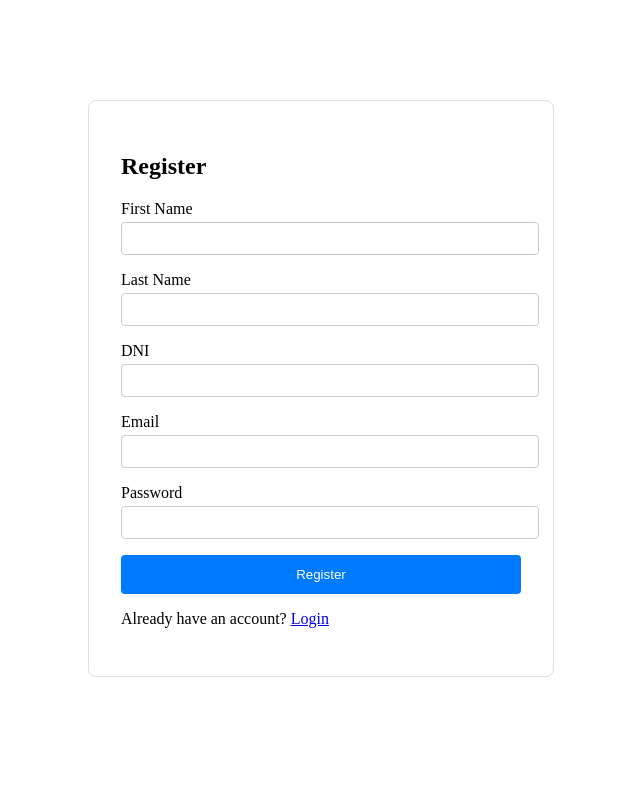
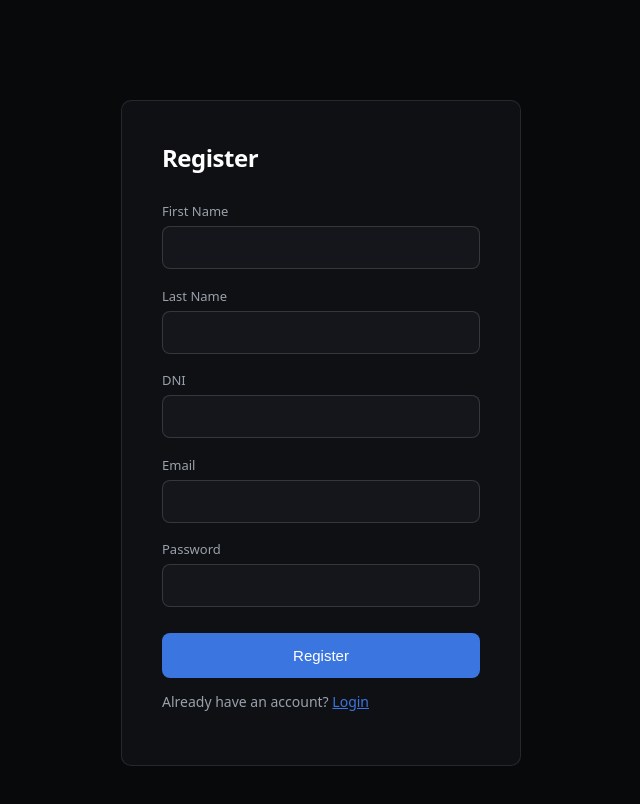
Before and after one commit to bakaruu/user-management-frontend, an Angular app: page /register in a window 1280 px wide. Shown: the top 804 px of the page, without its empty margins (319-959 px from the left). Built offline with nearby package versions, Linux system fonts and the light colour scheme.

Commit message:
Apply dark theme across all pages, fix table layout shift, action alignment, and error handling

```diff
--- a/src/app/components/admin/dashboard/dashboard.component.css
+++ b/src/app/components/admin/dashboard/dashboard.component.css
@@ -1,48 +1,118 @@
 .dashboard-container {
   max-width: 900px;
-  margin: 50px auto;
-  padding: 2rem;
+  margin: 60px auto;
+  padding: clamp(24px, 4vw, 40px);
+  background: #0e1014;
+  border: 1px solid rgba(255, 255, 255, 0.1);
+  border-radius: 10px;
 }
 
 .header {
   display: flex;
   justify-content: space-between;
   align-items: center;
-  margin-bottom: 1.5rem;
+  margin-bottom: 28px;
+}
+
+.header h2 {
+  margin: 0;
+  font-size: 24px;
+  font-weight: 600;
+  letter-spacing: -0.02em;
+  color: #fff;
 }
 
 table {
   width: 100%;
   border-collapse: collapse;
+  table-layout: fixed;
 }
 
+th:nth-child(1) { width: 18%; }
+th:nth-child(2) { width: 24%; }
+th:nth-child(3) { width: 12%; }
+th:nth-child(4) { width: 9%; }
+th:nth-child(5) { width: 12%; }
+th:nth-child(6) { width: 25%; }
+
 th, td {
-  padding: 0.75rem;
+  padding: 14px 12px;
   text-align: left;
-  border-bottom: 1px solid #ddd;
+}
+
+th:last-child {
+  text-align: right;
+}
+
+td:last-child {
+  padding-right: 0;
 }
 
 th {
-  background: #f5f5f5;
-  font-weight: bold;
+  font-size: 12px;
+  font-weight: 600;
+  letter-spacing: 0.04em;
+  text-transform: uppercase;
+  color: #9aa1ab;
+  border-bottom: 1px solid rgba(255, 255, 255, 0.14);
+}
+
+td {
+  font-size: 14px;
+  color: #c3c8d0;
+  border-bottom: 1px solid rgba(255, 255, 255, 0.08);
+  overflow: hidden;
+  text-overflow: ellipsis;
+  white-space: nowrap;
+}
+
+tbody tr:hover {
+  background: rgba(255, 255, 255, 0.02);
+}
+
+.actions {
+  display: flex;
+  justify-content: flex-end;
+  gap: 8px;
 }
 
 button {
-  padding: 0.4rem 0.75rem;
-  border: none;
-  border-radius: 4px;
+  padding: 8px 16px;
+  border-radius: 6px;
   cursor: pointer;
-  margin-right: 0.5rem;
+  font-size: 13px;
+  font-family: inherit;
+  border: 1px solid rgba(255, 255, 255, 0.16);
+  background: transparent;
+  color: #e7e9ec;
+}
+
+button:hover {
+  border-color: rgba(255, 255, 255, 0.4);
 }
 
 .logout-btn {
-  background: #dc3545;
-  color: white;
+  border: 1px solid rgba(248, 113, 113, 0.35);
+  background: rgba(248, 113, 113, 0.08);
+  color: #f87171;
+}
+
+.logout-btn:hover {
+  background: rgba(248, 113, 113, 0.15);
+  border-color: rgba(248, 113, 113, 0.5);
 }
 
 .delete-btn {
-  background: #dc3545;
-  color: white;
+  border: 1px solid rgba(248, 113, 113, 0.35);
+  background: rgba(248, 113, 113, 0.08);
+  color: #f87171;
 }
 
-.error { color: red; }
+.delete-btn:hover {
+  background: rgba(248, 113, 113, 0.15);
+  border-color: rgba(248, 113, 113, 0.5);
+}
+
+.error {
+  color: #f87171;
+}
--- a/src/app/components/admin/dashboard/dashboard.component.html
+++ b/src/app/components/admin/dashboard/dashboard.component.html
@@ -26,10 +26,12 @@
         <td>{{ user.role }}</td>
         <td>{{ user.status }}</td>
         <td>
-          <button (click)="changeStatus(user)">
-            {{ user.status === 'ACTIVE' ? 'Suspend' : 'Activate' }}
-          </button>
-          <button (click)="deleteUser(user)" class="delete-btn">Delete</button>
+          <div class="actions">
+            <button (click)="changeStatus(user)">
+              {{ user.status === 'ACTIVE' ? 'Suspend' : 'Activate' }}
+            </button>
+            <button (click)="deleteUser(user)" class="delete-btn">Delete</button>
+          </div>
         </td>
       </tr>
     </tbody>
--- a/src/app/components/admin/dashboard/dashboard.component.ts
+++ b/src/app/components/admin/dashboard/dashboard.component.ts
@@ -20,6 +20,7 @@ export class DashboardComponent implements OnInit {
   users: User[] = [];
   errorMessage: string = '';
   loading: boolean = false;
+  private errorTimeout: any;
 
   ngOnInit(): void {
     this.loadUsers();
@@ -33,7 +34,7 @@ export class DashboardComponent implements OnInit {
         this.loading = false;
       },
       error: () => {
-        this.errorMessage = 'Failed to load users';
+        this.showError('Failed to load users');
         this.loading = false;
       }
     });
@@ -42,22 +43,36 @@ export class DashboardComponent implements OnInit {
   changeStatus(user: User): void {
     const newStatus = user.status === 'ACTIVE' ? 'SUSPENDED' : 'ACTIVE';
     this.userService.changeUserStatus(user.id, newStatus).subscribe({
-      next: () => this.loadUsers(),
-      error: (err: any) => this.errorMessage = err.error?.message || 'Failed to change status'
+      next: () => {
+        user.status = newStatus;
+        this.errorMessage = '';
+      },
+      error: (err: any) => this.showError(err.error?.message || 'Failed to change status')
     });
   }
 
   deleteUser(user: User): void {
     if (user.role === 'ADMIN') {
-    this.errorMessage = 'Cannot delete an admin account';
+      this.showError('Cannot delete an admin account');
       return;
     }
     if (confirm('Are you sure you want to delete this user?')) {
       this.userService.deleteUser(user.id).subscribe({
-      next: () => this.loadUsers(),
-      error: (err: any) => this.errorMessage = err.error?.message || 'Failed to delete user'
+        next: () => {
+          this.users = this.users.filter(u => u.id !== user.id);
+          this.errorMessage = '';
+        },
+        error: (err: any) => this.showError(err.error?.message || 'Failed to delete user')
       });
     }
+  }
+
+  private showError(message: string): void {
+    this.errorMessage = message;
+    clearTimeout(this.errorTimeout);
+    this.errorTimeout = setTimeout(() => {
+      this.errorMessage = '';
+    }, 4000);
   }
 
   logout(): void {
--- a/src/app/components/auth/login/login.component.css
+++ b/src/app/components/auth/login/login.component.css
@@ -1,42 +1,82 @@
 .login-container {
   max-width: 400px;
   margin: 100px auto;
-  padding: 2rem;
-  border: 1px solid #ddd;
-  border-radius: 8px;
+  padding: clamp(24px, 4vw, 40px);
+  background: #0e1014;
+  border: 1px solid rgba(255, 255, 255, 0.1);
+  border-radius: 10px;
+  color: #c3c8d0;
+  font-family: system-ui, -apple-system, sans-serif;
+}
+
+h2 {
+  margin: 0 0 28px;
+  font-size: 24px;
+  font-weight: 600;
+  letter-spacing: -0.02em;
+  color: #fff;
 }
 
 form div {
-  margin-bottom: 1rem;
+  margin-bottom: 1.1rem;
 }
 
 label {
   display: block;
-  margin-bottom: 0.25rem;
+  margin-bottom: 6px;
+  font-size: 13px;
+  color: #9aa1ab;
 }
 
 input {
   width: 100%;
-  padding: 0.5rem;
-  border: 1px solid #ccc;
-  border-radius: 4px;
+  padding: 12px 14px;
+  background: #14161b;
+  border: 1px solid rgba(255, 255, 255, 0.14);
+  border-radius: 8px;
+  color: #e7e9ec;
+  font-size: 15px;
+  box-sizing: border-box;
+}
+
+input:focus {
+  outline: none;
+  border-color: rgba(59, 118, 224, 0.5);
 }
 
 button {
   width: 100%;
-  padding: 0.75rem;
-  background: #007bff;
-  color: white;
+  padding: 14px;
+  margin-top: 8px;
+  background: #3b76e0;
+  color: #fff;
   border: none;
-  border-radius: 4px;
+  border-radius: 8px;
+  font-size: 15px;
+  font-weight: 500;
   cursor: pointer;
 }
 
+button:hover:not(:disabled) {
+  background: #4b84ec;
+}
+
 button:disabled {
-  background: #ccc;
+  background: rgba(255, 255, 255, 0.1);
+  color: #6b7280;
+  cursor: not-allowed;
 }
 
 .error {
-  color: red;
+  color: #f87171;
   font-size: 0.875rem;
 }
+
+p {
+  color: #9aa1ab;
+  font-size: 14px;
+}
+
+a {
+  color: #3b76e0;
+}
--- a/src/app/components/auth/register/register.component.css
+++ b/src/app/components/auth/register/register.component.css
@@ -1,42 +1,82 @@
 .register-container {
   max-width: 400px;
   margin: 100px auto;
-  padding: 2rem;
-  border: 1px solid #ddd;
-  border-radius: 8px;
+  padding: clamp(24px, 4vw, 40px);
+  background: #0e1014;
+  border: 1px solid rgba(255, 255, 255, 0.1);
+  border-radius: 10px;
+  color: #c3c8d0;
+  font-family: system-ui, -apple-system, sans-serif;
+}
+
+h2 {
+  margin: 0 0 28px;
+  font-size: 24px;
+  font-weight: 600;
+  letter-spacing: -0.02em;
+  color: #fff;
 }
 
 form div {
-  margin-bottom: 1rem;
+  margin-bottom: 1.1rem;
 }
 
 label {
   display: block;
-  margin-bottom: 0.25rem;
+  margin-bottom: 6px;
+  font-size: 13px;
+  color: #9aa1ab;
 }
 
 input {
   width: 100%;
-  padding: 0.5rem;
-  border: 1px solid #ccc;
-  border-radius: 4px;
+  padding: 12px 14px;
+  background: #14161b;
+  border: 1px solid rgba(255, 255, 255, 0.14);
+  border-radius: 8px;
+  color: #e7e9ec;
+  font-size: 15px;
+  box-sizing: border-box;
+}
+
+input:focus {
+  outline: none;
+  border-color: rgba(59, 118, 224, 0.5);
 }
 
 button {
   width: 100%;
-  padding: 0.75rem;
-  background: #007bff;
-  color: white;
+  padding: 14px;
+  margin-top: 8px;
+  background: #3b76e0;
+  color: #fff;
   border: none;
-  border-radius: 4px;
+  border-radius: 8px;
+  font-size: 15px;
+  font-weight: 500;
   cursor: pointer;
 }
 
+button:hover:not(:disabled) {
+  background: #4b84ec;
+}
+
 button:disabled {
-  background: #ccc;
+  background: rgba(255, 255, 255, 0.1);
+  color: #6b7280;
+  cursor: not-allowed;
 }
 
 .error {
-  color: red;
+  color: #f87171;
   font-size: 0.875rem;
 }
+
+p {
+  color: #9aa1ab;
+  font-size: 14px;
+}
+
+a {
+  color: #3b76e0;
+}
--- a/src/app/components/auth/register/register.component.ts
+++ b/src/app/components/auth/register/register.component.ts
@@ -35,10 +35,7 @@ export class RegisterComponent {
         this.router.navigate(['/profile']);
       },
       error: (err: any) => {
-      const fieldErrors = err.error?.errors;
-      this.errorMessage = fieldErrors
-        ? Object.values(fieldErrors).join(' ')
-        : err.error?.message || 'Registration failed';
+        this.errorMessage = err.error?.message || 'Registration failed';
         this.loading = false;
       }
     });
--- a/src/app/components/user/profile/profile.component.css
+++ b/src/app/components/user/profile/profile.component.css
@@ -1,54 +1,102 @@
 .profile-container {
   max-width: 500px;
-  margin: 50px auto;
-  padding: 2rem;
-  border: 1px solid #ddd;
-  border-radius: 8px;
+  margin: 60px auto;
+  padding: clamp(24px, 4vw, 40px);
+  background: #0e1014;
+  border: 1px solid rgba(255, 255, 255, 0.1);
+  border-radius: 10px;
+  color: #c3c8d0;
+  font-family: system-ui, -apple-system, sans-serif;
 }
 
 .header {
   display: flex;
   justify-content: space-between;
   align-items: center;
-  margin-bottom: 1.5rem;
+  margin-bottom: 24px;
+}
+
+.header h2 {
+  margin: 0;
+  font-size: 24px;
+  font-weight: 600;
+  letter-spacing: -0.02em;
+  color: #fff;
 }
 
 .info p {
-  margin-bottom: 0.5rem;
+  margin-bottom: 12px;
+  color: #c3c8d0;
+}
+
+.info strong {
+  color: #fff;
 }
 
 form div {
-  margin-bottom: 1rem;
+  margin-bottom: 1.1rem;
 }
 
 label {
   display: block;
-  margin-bottom: 0.25rem;
+  margin-bottom: 6px;
+  font-size: 13px;
+  color: #9aa1ab;
 }
 
 input {
   width: 100%;
-  padding: 0.5rem;
-  border: 1px solid #ccc;
-  border-radius: 4px;
+  padding: 12px 14px;
+  background: #14161b;
+  border: 1px solid rgba(255, 255, 255, 0.14);
+  border-radius: 8px;
+  color: #e7e9ec;
+  font-size: 15px;
+  box-sizing: border-box;
+}
+
+input:focus {
+  outline: none;
+  border-color: rgba(59, 118, 224, 0.5);
 }
 
 .buttons {
   display: flex;
-  gap: 1rem;
+  gap: 12px;
 }
 
 button {
-  padding: 0.75rem 1.5rem;
-  border: none;
-  border-radius: 4px;
+  padding: 12px 24px;
+  border-radius: 8px;
   cursor: pointer;
+  font-size: 14px;
+  font-family: inherit;
+  border: 1px solid rgba(255, 255, 255, 0.16);
+  background: transparent;
+  color: #e7e9ec;
+}
+
+button:hover {
+  border-color: rgba(255, 255, 255, 0.4);
 }
 
 .logout-btn {
-  background: #dc3545;
-  color: white;
+  border: 1px solid rgba(248, 113, 113, 0.35);
+  background: rgba(248, 113, 113, 0.08);
+  color: #f87171;
 }
 
-.error { color: red; font-size: 0.875rem; }
-.success { color: green; font-size: 0.875rem; }
+.logout-btn:hover {
+  background: rgba(248, 113, 113, 0.15);
+  border-color: rgba(248, 113, 113, 0.5);
+}
+
+.error {
+  color: #f87171;
+  font-size: 0.875rem;
+}
+
+.success {
+  color: #4ade80;
+  font-size: 0.875rem;
+}
--- a/src/styles.css
+++ b/src/styles.css
@@ -1 +1,13 @@
 /* You can add global styles to this file, and also import other style files */
+html, body {
+  margin: 0;
+  padding: 0;
+  height: 100%;
+  background: #08090b;
+  color: #e7e9ec;
+  font-family: system-ui, -apple-system, sans-serif;
+}
+
+* {
+  box-sizing: border-box;
+}
```
Lines whose indentation alone changed are shown as unchanged.
